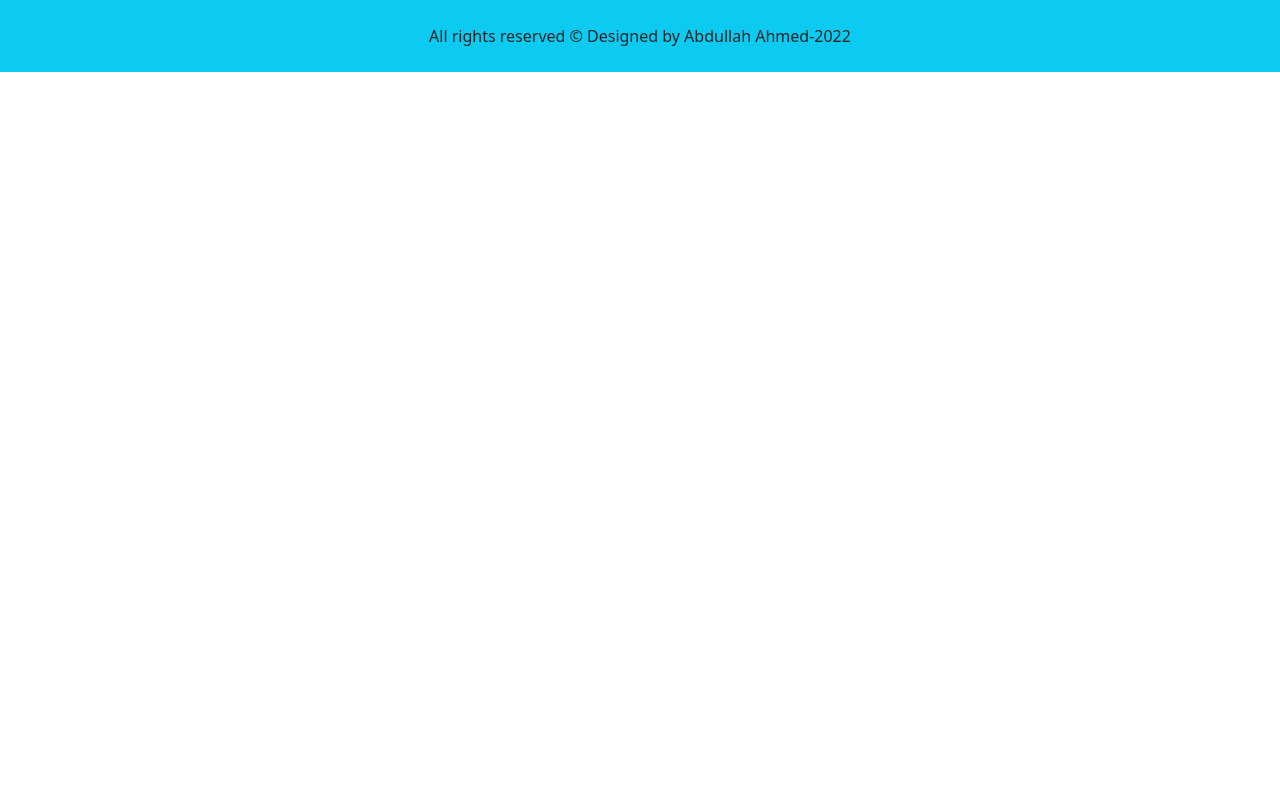
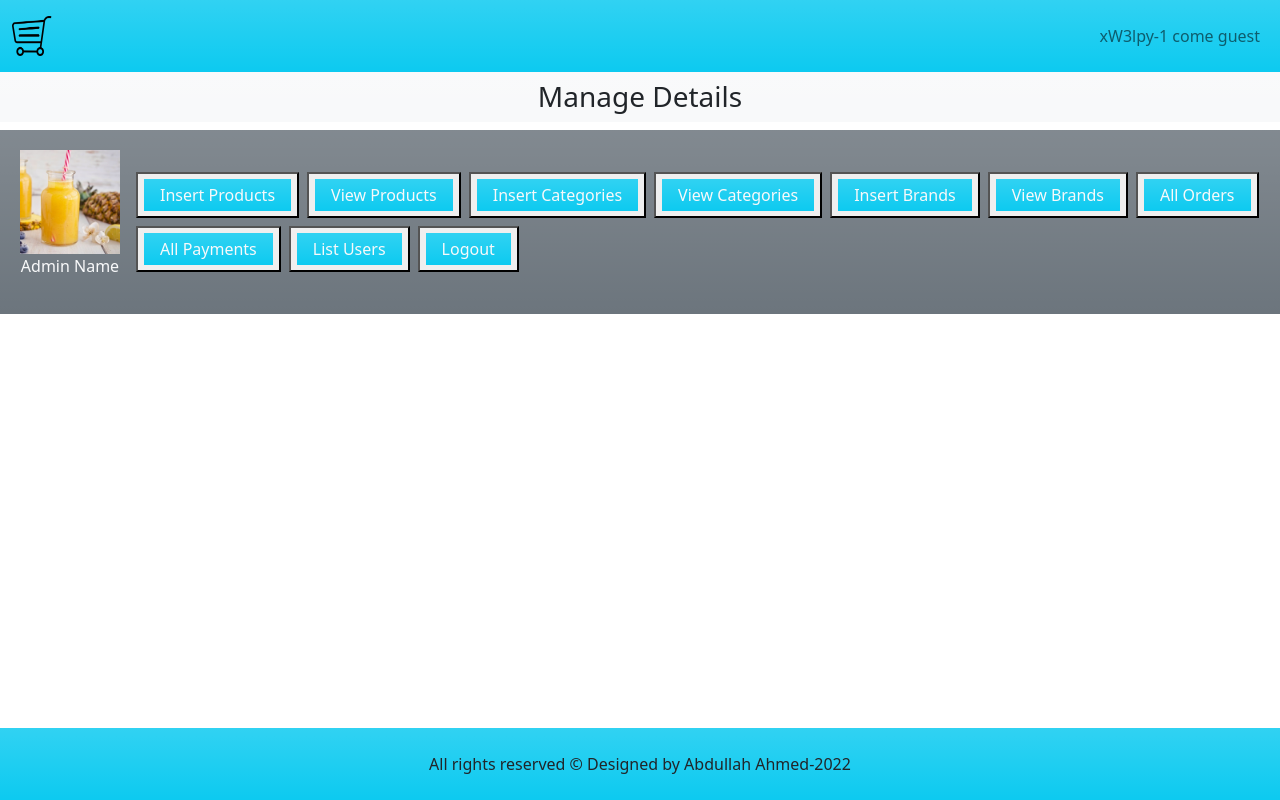
Before and after one commit to ax-abdullah/ecommerce, a PHP site: page /admin_area/index.php in a window 1280 px wide. Run offline with PHP 8.4, Linux system fonts and the light colour scheme.

Commit message:
adding navbar to admin

```diff
--- a/admin_area/index.php
+++ b/admin_area/index.php
@@ -8,13 +8,99 @@
     <!-- Bootstrap link -->
     <link href="https://cdn.jsdelivr.net/npm/bootstrap@5.2.1/dist/css/bootstrap.min.css" rel="stylesheet" integrity="sha384-iYQeCzEYFbKjA/T2uDLTpkwGzCiq6soy8tYaI1GyVh/UjpbCx/TYkiZhlZB6+fzT" crossorigin="anonymous">
     <!-- Style link -->
-    <link rel="stylesheet" href="./styles/style.css">
+    <link rel="stylesheet" href="../styles/style.css">
 </head>
 <body>
 
+    <div class="container-fluid p-0">
+        <!-- first child -->
+        <nav class="navbar navbar-expand-lg navbar-light bg-info bg-gradient">
+            <div class="container-fluid">
+                <img src="../images/logo/logo-2.png" alt="void-logo" class="logo">
+                <nav class="navbar navbar-expand-lg">
+                    <ul class="navbar-nav">
+                        <li class="nav-item">
+                            <a href="" class="nav-link">xW3lpy-1 come guest</a>
+                        </li>
+                    </ul>
+                </nav>
+            </div>
+        </nav>
+        <!-- second child -->
+        <div class="bg-light bg-gradient">
+            <h3 class="text-center p-2">
+                Manage Details
+            </h3>
+        </div>
+        <!-- Third child -->
+        <div class="row m-0">
+            <div class="col-md-12 bg-secondary bg-gradient d-flex p-1 align-items-center">
+                <div class="p-3">
+                    <a href="#" >
+                        <img src="../images/products/pinapple.jpg" class="admin_image" alt="Pineapple Juice">
+                    </a>
+                    <p class="text-light text-center">
+                        Admin Name
+                    </p>
+                </div>
+                <div class="button d-flex flex-wrap gap-2">
+                    <button>
+                            <a href="#" class="nav-link px-3 py-1  py-1 text-light bg-info bg-gradient my-1 ">
+                                Insert Products
+                            </a>
+                    </button>
+                    <button>
+                            <a href="#" class="nav-link px-3 py-1 text-light bg-info bg-gradient my-1">
+                                View Products
+                            </a>
+                    </button>
+                    <button>
+                            <a href="#" class="nav-link px-3 py-1 text-light bg-info bg-gradient my-1">
+                                Insert Categories
+                            </a>
+                    </button>
+                    <button>
+                            <a href="#" class="nav-link px-3 py-1 text-light bg-info bg-gradient my-1">
+                                View Categories
+                            </a>
+                    </button>
+                    <button>
+                            <a href="#" class="nav-link px-3 py-1 text-light bg-info bg-gradient my-1">
+                                Insert Brands
+                            </a>
+                    </button>
+                    <button>
+                            <a href="#" class="nav-link px-3 py-1 text-light bg-info bg-gradient my-1">
+                                View Brands
+                            </a>
+                    </button>
+                    <button>
+                            <a href="#" class="nav-link px-3 py-1 text-light bg-info bg-gradient my-1">
+                                All Orders
+                            </a>
+                    </button>
+                    <button>
+                            <a href="#" class="nav-link px-3 py-1 text-light bg-info bg-gradient my-1">
+                                All Payments
+                            </a>
+                    </button>
+                    <button>
+                            <a href="#" class="nav-link px-3 py-1 text-light bg-info bg-gradient my-1">
+                                List Users
+                            </a>
+                    </button>
+                    <button>
+                            <a href="#" class="nav-link px-3 py-1 text-light bg-info bg-gradient my-1">
+                                Logout
+                            </a>
+                    </button>
 
+                </div>
+            </div>
+        </div>
+    </div>
     <!-- Last child -->
-    <footer class="bg-info p-4 text-center">
+    <footer class="bg-info bg-gradient p-4 text-center footer">
         <p class="m-0">All rights reserved &copy; Designed by Abdullah Ahmed-2022</p>
     </footer>
     <!-- Bootstrap js link -->
--- a/styles/style.css
+++ b/styles/style.css
@@ -1,3 +1,8 @@
+body{
+    margin: 0;
+    padding: 0;
+    box-sizing: border-box;
+}
 .logo{
     width: 2.5rem;
     height: 2.5rem;
@@ -10,3 +15,16 @@
 /* .col-md-10 .row .col-md-4{
     padding: 0 1rem;
 } */
+.admin_image{
+    width: 100px;
+    object-fit: contain;
+}
+/* .admin_image > img{
+    width: 100%;
+} */
+
+.footer{
+    position: absolute;
+    bottom: 0;
+    width: 100%;
+}
```
Also changed, not shown: index.php (+8 -8 lines), images/products/pinapple.jpg (added).
